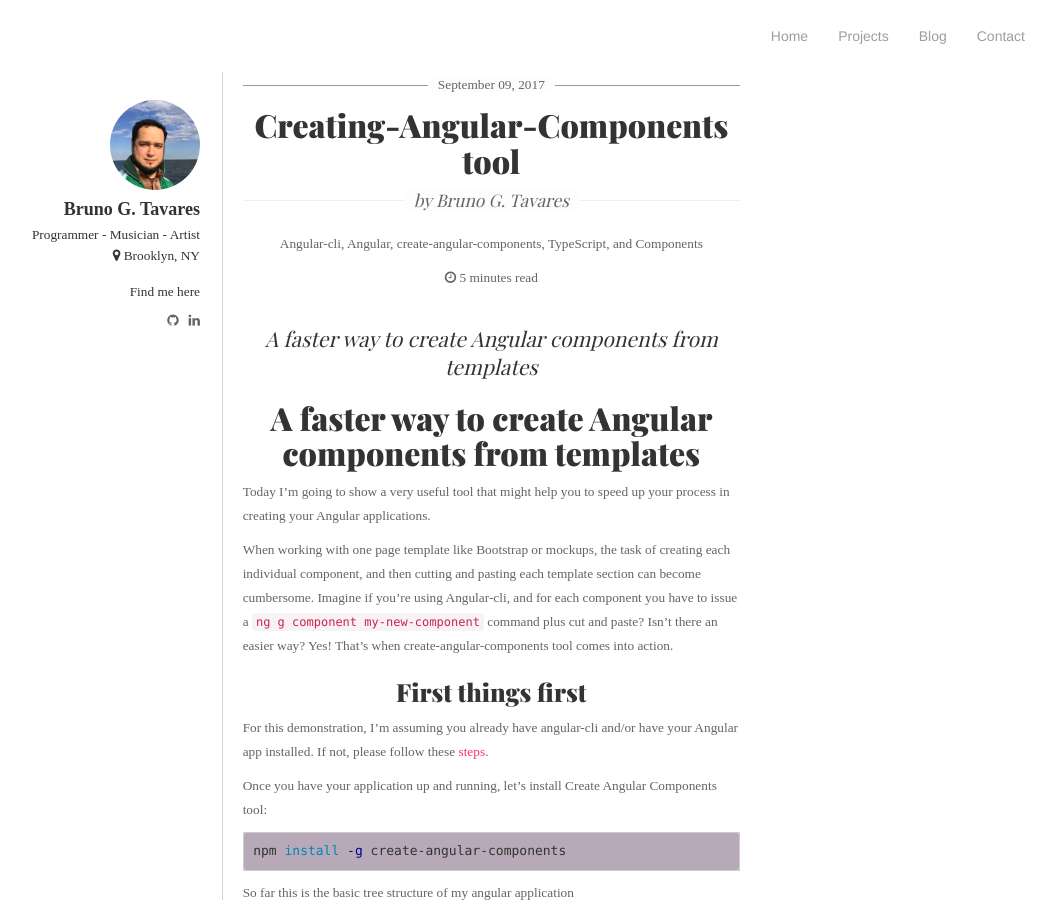
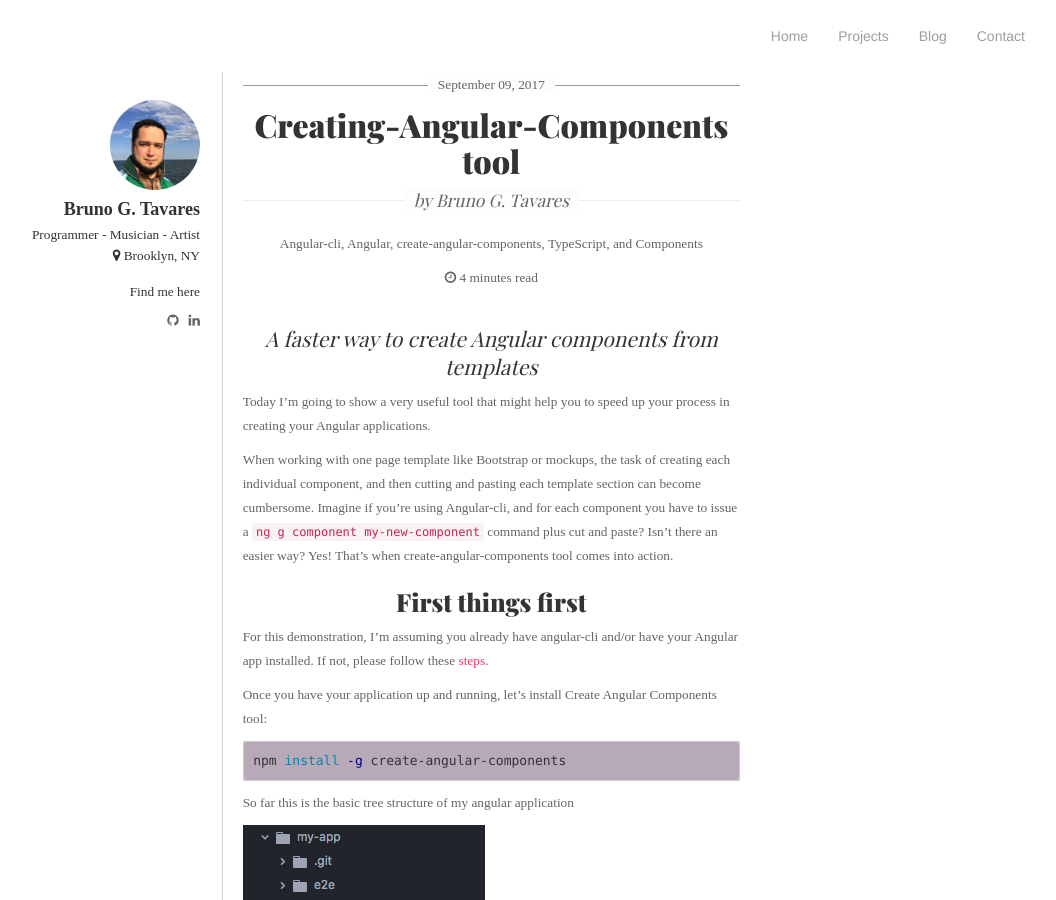
Before and after one commit to bruno78/bruno78.github.io, a Jekyll site: the page built from _posts/2017-09-09-create-angular-components.md, in a window 1280 px wide and 900 px high. Shown: the whole window, without its empty margins (155-1211 px from the left). Built offline with Jekyll 4.4.1, drawn with Linux system fonts in a browser that asks for light colours; nearby versions of some CDN libraries; some web fonts are replaced.

Commit message:
fix title

```diff
--- a/_posts/2017-09-09-create-angular-components.md
+++ b/_posts/2017-09-09-create-angular-components.md
@@ -11,8 +11,6 @@ tags:
  - TypeScript
  - Components
 ---
-
-# A faster way to create Angular components from templates
 
 Today I'm going to show a very useful tool that might help you to speed up your process in creating your Angular applications.
 
```
